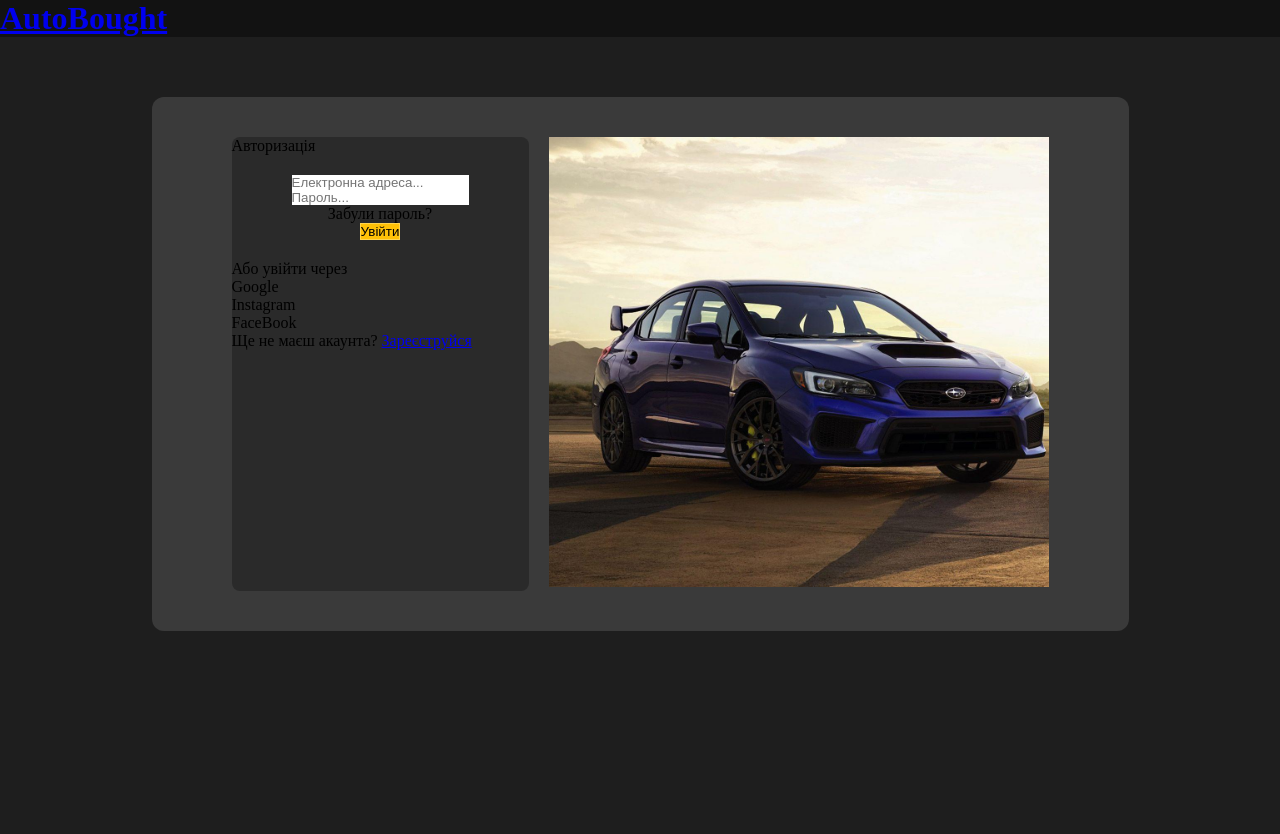
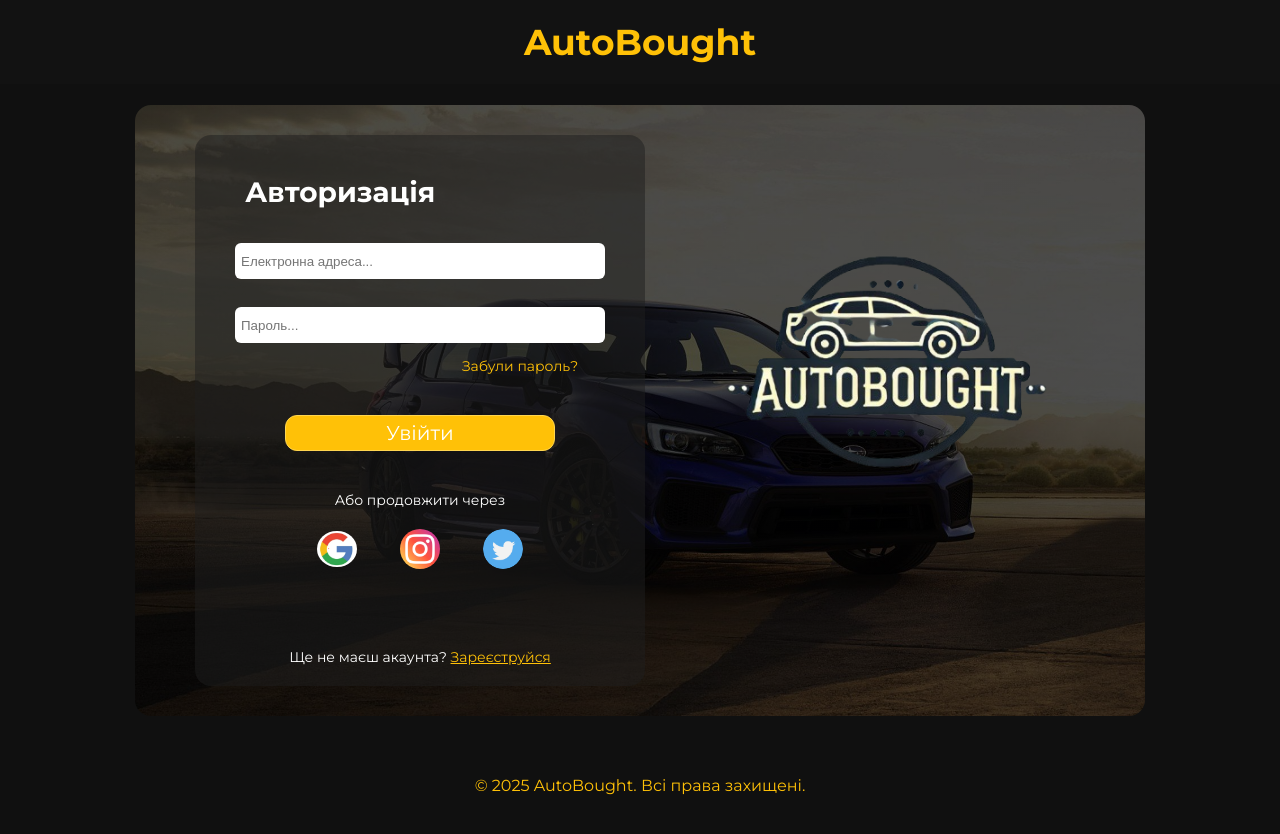
Before and after one commit to STI0527/AutoBought, a plain HTML site: page login.html in a window 1280 px wide. Before the commit the page ends 800 px from the top, so only its background shows below. Drawn offline with Linux system fonts and the light colour scheme.

Commit message:
Продовження стилів

```diff
--- a/login.html
+++ b/login.html
@@ -5,7 +5,8 @@
 <head>
     <title>AutoBought</title>
     <link rel="icon" type="image/png" href="static/icon.png">
-    <link rel="stylesheet" href="styles/style.css">
+    <link rel="stylesheet" href="styles/login_style.css">
+    <link rel="stylesheet" href="styles/general_style.css">
     <link href="https://fonts.googleapis.com/css2?family=Montserrat:wght@400;700&display=swap" rel="stylesheet">
     <meta name="viewport" content="width=device-width, initial-scale=1">
 
@@ -15,8 +16,8 @@
 
     <header>
         <a href="index.html">
-            <h1>AutoBought</h1>
-        </a>
+            AutoBought
+         </a>
     </header>
 
     <section class="login-section">
@@ -24,54 +25,61 @@
 
             <div class="login-left-container">
 
-                <div>
+                <div class="authorization-head-text">
                     Авторизація
                 </div>
 
                 <form>
                     <div class="login-container">
-                    <input type="email" name="email" placeholder="Електронна адреса...">
-                        <input type="password"  name="password" placeholder="Пароль...">
-                        <div>
+                    <input class="login-input" type="email" name="email" placeholder="Електронна адреса...">
+                        <input class="login-input" type="password"  name="password" placeholder="Пароль...">
+                        <div class="forgot-password-text">
                             Забули пароль?
                         </div>
-                        <input class="button" type="submit" value="Увійти">
+                        <input class="login-button" type="submit" value="Увійти">
                     </div>
                 </form>
 
-                <div>
-                    Або увійти через
+                <div class="alternative-login-text">
+                    Або продовжити через
                 </div>
 
-                <div class="">
-                    <div>
-                        Google
-                    </div>
+                <div class="alternative-login-container">
 
-                    <div>
-                        Instagram
-                    </div>
+                        <a href="https://google.com" target="_blank">
+                            <img class="login-way-photo" src="/static/login_page_logos/google_logo.png">
+                         </a>
 
-                    <div>
-                        FaceBook
-                    </div>
+
+                        <a href="https://instagram.com" target="_blank">
+                            <img class="login-way-photo" src="/static/login_page_logos/instagram_logo.png">
+                         </a>
+
+                        <a href="https://twitter.com" target="_blank">
+                            <img class="login-way-photo" src="/static/login_page_logos/twitter_logo.png">
+                         </a>
+
+
                 </div>
 
-                <div>
-                    Ще не маєш акаунта?
-                    <a href="registration.html">Зареєструйся</a>
+                <div class="without-account-text">
+                    Ще не маєш акаунта?&nbsp;
+                    <a  class="registration-link" href="registration.html">Зареєструйся</a>
                 </div>
 
 
             </div>
 
             <div class="image-container">
-                <img  class="login-image" src="static/car_images/subaru_image.jpg">
+                <img  class="login-image" src="static/logo.png">
             </div>
         </div>
 
      </section>
 
+     <footer>
+        <p>© 2025 AutoBought. Всі права захищені.</p>
+    </footer>
 
 </body>
 
--- /dev/null
+++ b/styles/general_style.css
@@ -0,0 +1,53 @@
+*,
+*::before,
+*::after {
+    padding: 0;
+    margin: 0;
+    border: 0;
+    box-sizing: border-box;
+}
+
+html {
+    min-height: 100%;
+    display: flex;
+    flex-direction: column;
+}
+
+
+body {
+position: relative;
+background-color: #101010;
+font-family: 'Montserrat', sans-serif;
+}
+
+header a {
+    text-decoration: none;
+    color: inherit;
+}
+
+header {
+    display: flex;
+    align-items: center;
+    justify-content: center;
+    font-size: 36px;
+    font-weight: 700;
+    color: #FFC107;
+    background-color: #121212;
+
+    padding-top: 20px;
+    padding-bottom: 20px;
+
+    position: fixed;
+    left: 0;
+    right: 0;
+    top: 0;
+
+}
+
+footer {
+    display: flex;
+    align-items: center;
+    justify-content: center;
+    color: #FFC107;
+    margin-bottom: 40px;
+}
--- /dev/null
+++ b/styles/login_style.css
@@ -0,0 +1,160 @@
+.login-container {
+    display: flex;
+    width: 100%;
+    align-items: center;
+    justify-content: center;
+    flex-direction: column;
+    padding: 20px;
+
+}
+
+.login-left-container {
+    background-color: rgba(30, 30, 30, 0.5);
+    border-radius: 16px;
+    margin-right: 0px;
+    padding: 40px 20px 20px 20px;
+    width: 450px;
+
+}
+
+.login-section {
+    display: flex;
+    align-items: center;
+    justify-content: center;
+    margin-top: 30px;
+}
+
+.login-general-container {
+    display: flex;
+    justify-content: center;
+    flex-direction: row;
+    /* background-color: #3A3A3A; */
+    background: linear-gradient(rgba(0, 0, 0, 0.7), rgba(0, 0, 0, 0.7)),
+    url('/static/car_images/subaru_image.jpg');
+    background-size: cover;
+    background-position: center;
+    background-repeat: no-repeat;
+    border-radius: 16px;
+    padding: 30px 60px;
+    padding-bottom: 30px;
+    margin-top: 75px;
+    margin-bottom: 60px;
+}
+
+
+
+.authorization-head-text {
+    font-size: 28px;
+    font-weight: 700;
+    color: rgb(255, 255, 255);
+    margin-left: 30px;
+    cursor: pointer;
+}
+
+.without-account-text, .alternative-login-text {
+    color: rgb(255, 255, 255);
+    font-size: 14px;
+    font-weight: 400;
+}
+
+.without-account-text {
+    display: flex;
+    align-items: center;
+    justify-content: center;
+    margin-top: 75px;
+}
+
+.alternative-login-text {
+    font-size: 14px;
+    display: flex;
+    align-items: center;
+    justify-content: center;
+    margin-top: 20px;
+    margin-bottom: 20px;
+}
+
+.alternative-login-container {
+    display: flex;
+    align-items: center;
+    justify-content: space-around;
+    flex-direction: row;
+    padding: 0px 80px;
+
+}
+
+.login-button {
+font-size: 20px;
+font-weight: 400;
+font-family: 'Montserrat', sans-serif;
+color: rgb(255, 255, 255);
+background-color: #FFC107;
+border-color: #FFD54F;
+border-style: solid;
+border-width: 1px;
+border-radius: 12px;
+transition: background-color 0.3s,
+scale 0.15s;
+
+padding: 5px 100px;
+cursor: pointer;
+}
+
+
+.login-button:hover {
+    background-color: #c69502;
+}
+
+.login-button:active {
+    scale: 0.95;
+}
+
+.login-input {
+    width: 100%;
+    height: 36px;
+    padding: 5px 6px;
+    border-radius: 6px;
+    margin: 14px 0px;
+}
+
+.forgot-password-text {
+    color: #FFC107;
+    font-size: 14px;
+    font-weight: 400;
+    margin-left: 200px;
+    margin-bottom: 40px;
+    cursor: pointer;
+}
+
+.login-way-button {
+    border-radius: 50%;
+    background-color: rgba(255, 255, 255, 1);
+    object-fit: cover;
+    /* padding: 5px 5px 1px 5px; */
+    cursor: pointer;
+}
+
+.login-way-photo {
+    width: 40px;
+    height: 100%;
+    border-radius: 50%;
+    cursor: pointer;
+}
+
+.registration-link {
+    color: #FFC107;
+}
+
+
+
+.login-image {
+    width: 400px;
+    height: 450px;
+    object-fit: cover;
+    border-radius: 50%;
+    cursor: pointer;
+
+}
+
+.image-container {
+    margin-left: 40px;
+}
--- a/styles/style.css
+++ /dev/null
@@ -1,80 +0,0 @@
-*,
-*::before,
-*::after {
-    padding: 0;
-    margin: 0;
-    border: 0;
-    box-sizing: border-box;
-}
-
-html {
-    min-height: 100%;
-    display: flex;
-    flex-direction: column;
-}
-
-
-body {
-background-color: #1E1E1E;
-
-}
-
-.login-container {
-    display: flex;
-    align-items: center;
-    justify-content: center;
-    flex-direction: column;
-    padding: 20px 40px;
-    margin: 0px 20px;
-
-
-}
-
-.login-left-container {
-    background-color: #2A2A2A;
-    border-radius: 8px;
-    margin-right: 20px;
-
-}
-
-.login-section {
-    display: flex;
-    align-items: center;
-    justify-content: center;
-    margin-top: 60px;
-}
-
-.login-general-container {
-    display: flex;
-    justify-content: center;
-    flex-direction: row;
-    background-color: #3A3A3A;
-    border-radius: 12px;
-    padding: 40px 80px;
-}
-
-.login-image {
-    width: 500px;
-    height: 450px;
-    object-fit: cover;
-}
-
-.button {
-
-background-color: #FFC107;
-border-color: #FFD54F;
-border-style: solid;
-border-width: 1px;
-}
-
-.button:hover {
-    background-color: #E0A800;
-}
-
-header {
-background-color: #121212;
-}
-
-.div-block {
-    background-color: #2A2A2A;
-}
```
Also changed, not shown: admin_panel.html (+1 -0 lines), car_info.html (+1 -0 lines), favourites.html (+1 -0 lines), index.html (+47 -33 lines), profile.html (+1 -0 lines), registration.html (+27 -35 lines), stats.html (+1 -0 lines), styles/main_style.css (added, +61 -0 lines), styles/registration_style.css (added, +70 -0 lines), static/login_page_logos/google_logo.jpg (added), static/login_page_logos/google_logo.png (added), static/login_page_logos/instagram_logo.png (added), static/login_page_logos/twitter_logo.png (added), static/logo.png (added).
